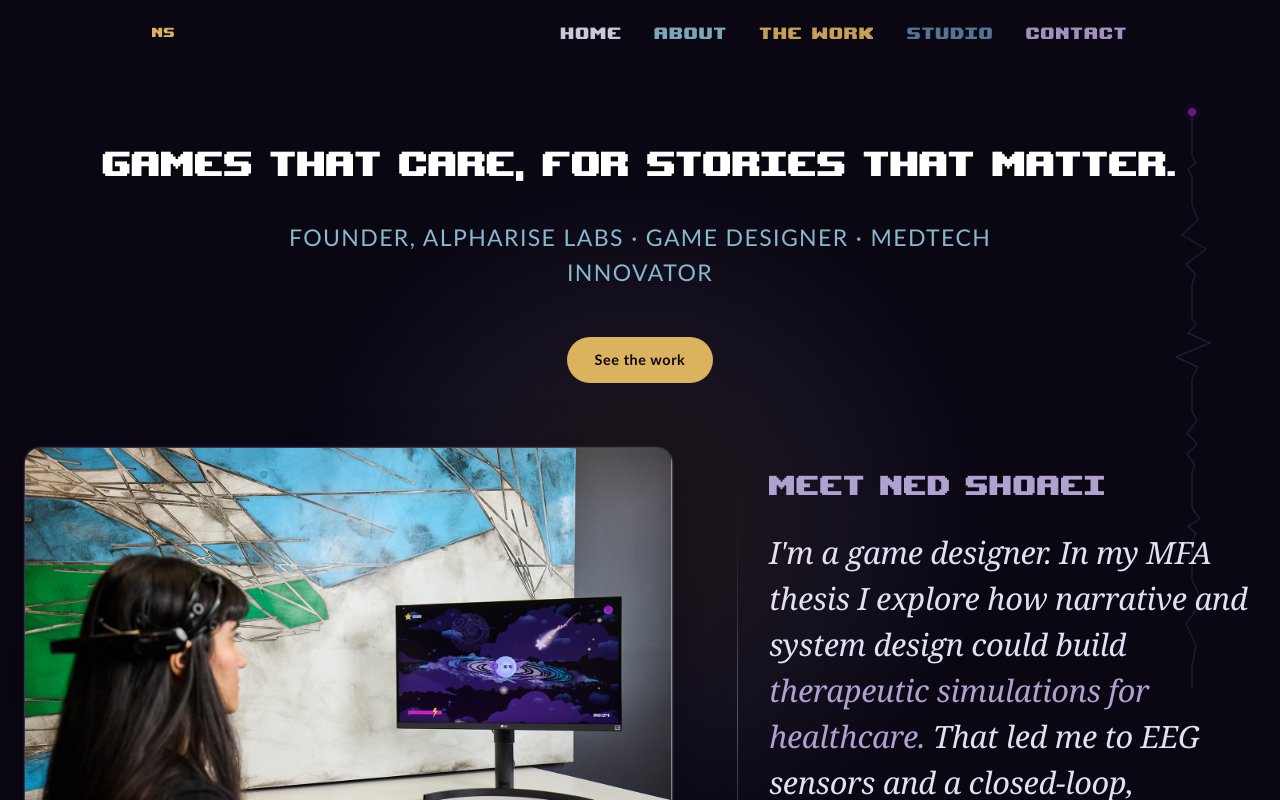
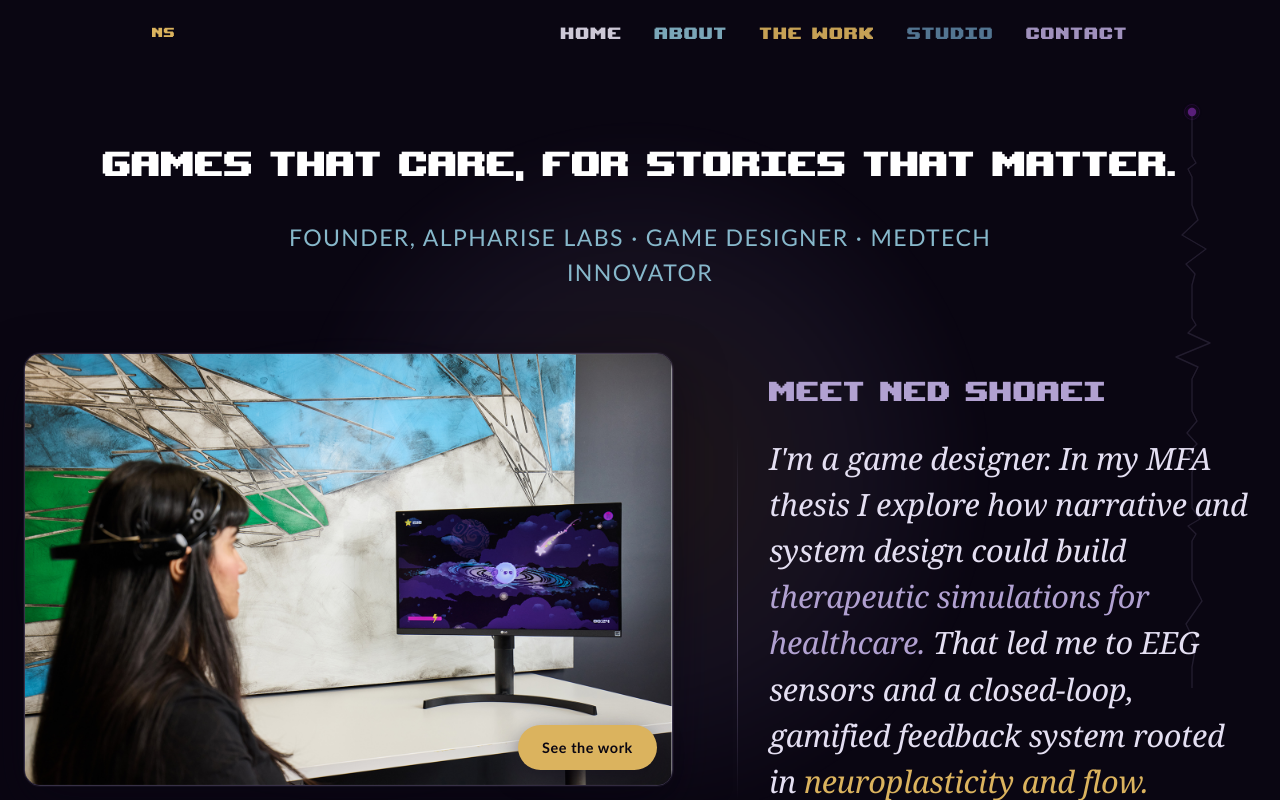
Before and after one commit to NedzZone/alphariselabs-site, a React (Vite) app: page / in a window 1280 px wide. Shown: the top 800 px of the page. Built offline with nearby package versions, Linux system fonts and the light colour scheme.

Commit message:
Overlay "See the work" on the portrait's bottom-right
Move the CTA out of the centered intro and onto the hero photo as an
absolute-positioned button (bottom-right) with a drop shadow.

Co-Authored-By: Claude Opus 4.8 (1M context) <noreply@anthropic.com>

```diff
--- a/src/app/components/Hero.tsx
+++ b/src/app/components/Hero.tsx
@@ -58,28 +58,6 @@ export function Hero() {
           Founder, AlphaRise Labs · Game Designer · MedTech Innovator
         </span>
 
-        {/* CTAs */}
-        <div className="mt-12 flex flex-wrap items-center justify-center gap-4">
-          <a
-            href="https://youtu.be/-O7QepmzQ5k?si=gEFGXmzJuoZD666q&t=43"
-            target="_blank"
-            rel="noopener noreferrer"
-            className="inline-flex items-center gap-2 px-7 py-3 rounded-full transition-all duration-300 focus-visible:outline focus-visible:outline-2 focus-visible:outline-offset-2"
-            style={{
-              fontFamily: SANS,
-              fontWeight: 600,
-              fontSize: "0.9rem",
-              letterSpacing: "0.04em",
-              background: "var(--primary)",
-              color: "var(--primary-foreground)",
-              textDecoration: "none",
-            }}
-            onMouseEnter={(e) => ((e.currentTarget as HTMLElement).style.opacity = "0.88")}
-            onMouseLeave={(e) => ((e.currentTarget as HTMLElement).style.opacity = "1")}
-          >
-            See the work
-          </a>
-        </div>
       </motion.div>
 
       {/* Photo + memo band — wide hero feature: large portrait + roomy memo */}
@@ -93,6 +71,7 @@ export function Hero() {
 
           {/* Left — portrait */}
           <div className="relative">
+            <div className="relative">
             <div
               aria-hidden="true"
               className="pointer-events-none absolute -inset-4 rounded-[1.6rem]"
@@ -113,6 +92,28 @@ export function Hero() {
                 boxShadow: "0 0 0 1px rgba(177,161,209,0.06), 0 18px 50px rgba(10,6,18,0.55)",
               }}
             />
+            {/* See the work — overlaying the photo, bottom-right */}
+            <a
+              href="https://youtu.be/-O7QepmzQ5k?si=gEFGXmzJuoZD666q&t=43"
+              target="_blank"
+              rel="noopener noreferrer"
+              className="absolute bottom-4 right-4 z-10 inline-flex items-center gap-2 px-6 py-3 rounded-full transition-all duration-300 focus-visible:outline focus-visible:outline-2 focus-visible:outline-offset-2"
+              style={{
+                fontFamily: SANS,
+                fontWeight: 600,
+                fontSize: "0.9rem",
+                letterSpacing: "0.04em",
+                background: "var(--primary)",
+                color: "var(--primary-foreground)",
+                textDecoration: "none",
+                boxShadow: "0 8px 24px rgba(10,6,18,0.55)",
+              }}
+              onMouseEnter={(e) => ((e.currentTarget as HTMLElement).style.opacity = "0.88")}
+              onMouseLeave={(e) => ((e.currentTarget as HTMLElement).style.opacity = "1")}
+            >
+              See the work
+            </a>
+            </div>
             {/* Photo credit */}
             <p className="mt-3" style={{
               fontFamily: SANS,
```
